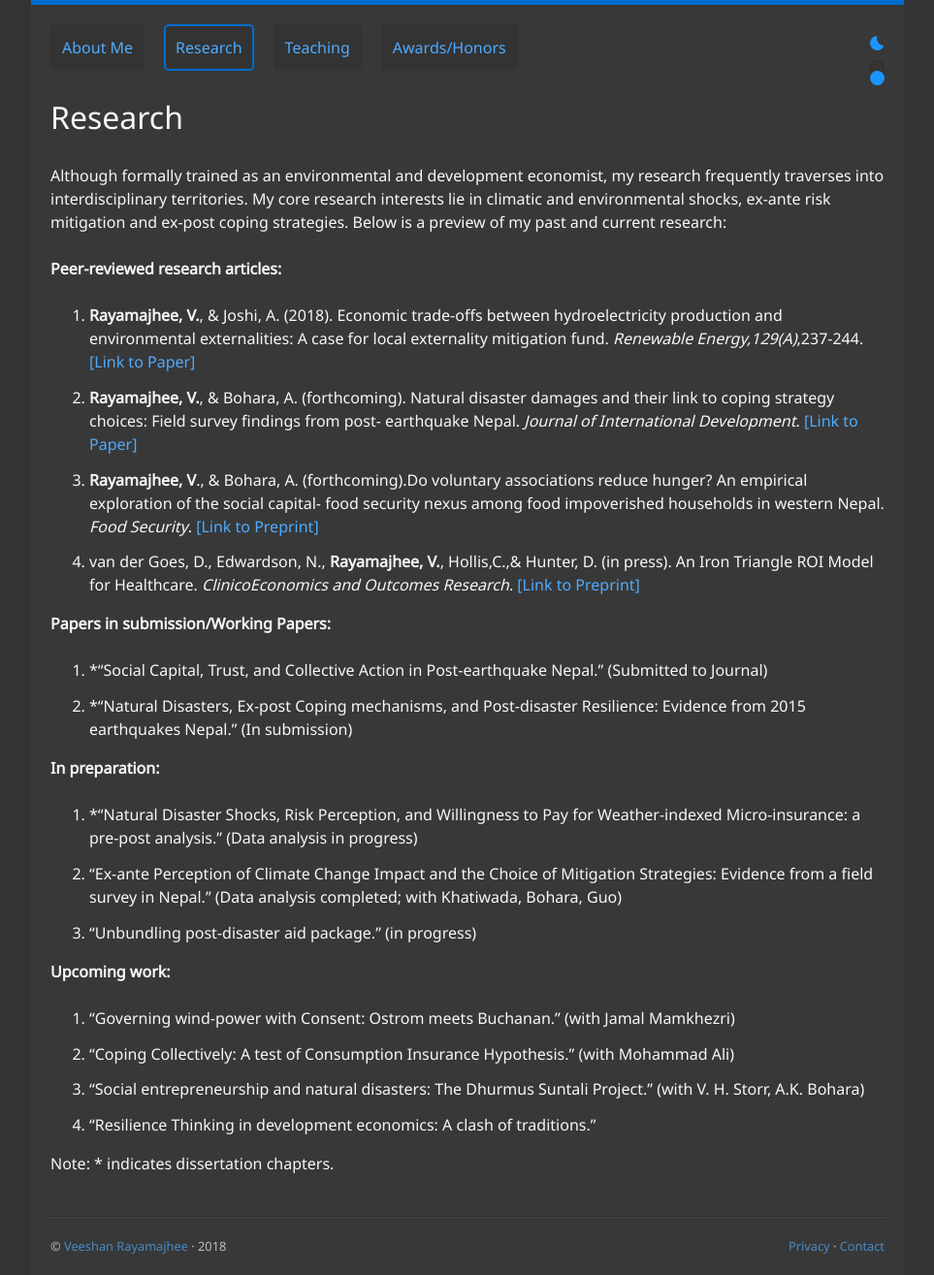
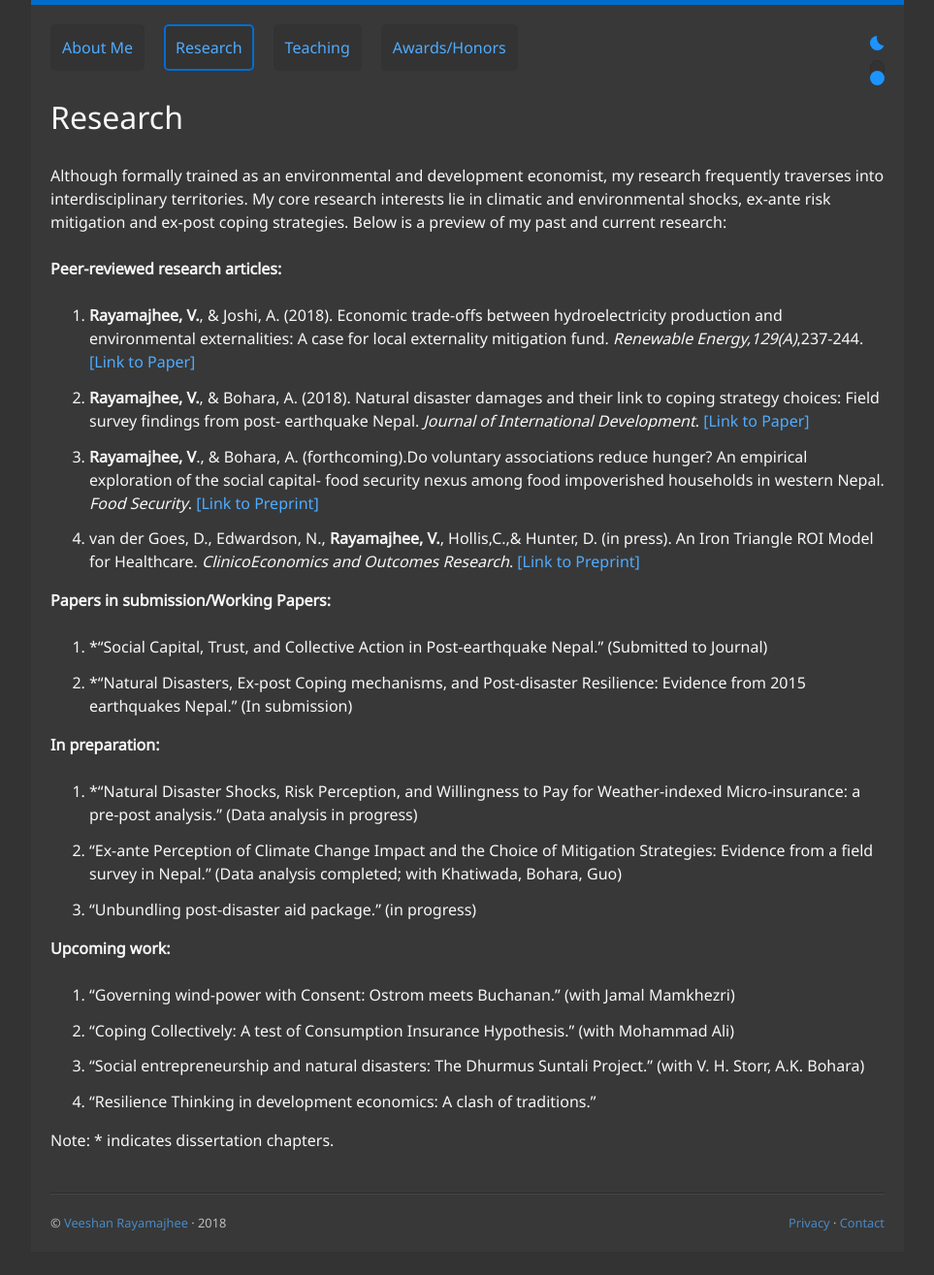
Before and after one commit to veeshanr/veeshanr.github.io, a Jekyll site: the page built from pages/research.md, in a window 1280 px wide. Shown: the whole page at 97% size, without its empty margins (158-1121 px from the left). Built offline with Jekyll 4.4.1, drawn with Linux system fonts in a browser that asks for light colours; after the commit the page ends 1291 px from its top, so only the background shows below that.

Commit message:
Update research.md

```diff
--- a/pages/research.md
+++ b/pages/research.md
@@ -13,7 +13,7 @@ Although formally trained as an environmental and development economist, my rese
 **Peer-reviewed research articles:**
 
 1. **Rayamajhee, V.**, & Joshi, A. (2018). Economic trade-offs between hydroelectricity production and environmental externalities: A case for local externality mitigation fund. *Renewable Energy,129(A)*,237-244. [[Link to Paper]] [1]
-2. **Rayamajhee, V.**, & Bohara, A. (forthcoming). Natural disaster damages and their link to coping strategy choices: Field survey findings from post- earthquake Nepal. *Journal of International Development*. [[Link to Paper]][4]
+2. **Rayamajhee, V.**, & Bohara, A. (2018). Natural disaster damages and their link to coping strategy choices: Field survey findings from post- earthquake Nepal. *Journal of International Development*. [[Link to Paper]][4]
 3. **Rayamajhee, V**., & Bohara, A. (forthcoming).Do voluntary associations reduce hunger? An empirical exploration of the social  capital- food security nexus among food impoverished households in western Nepal. *Food Security*. [[Link to Preprint]][2]
 4. van der Goes, D., Edwardson, N., **Rayamajhee, V.**, Hollis,C.,& Hunter, D. (in press). An Iron Triangle ROI Model for Healthcare. *ClinicoEconomics and Outcomes Research*. [[Link to Preprint]][3]
 
```
